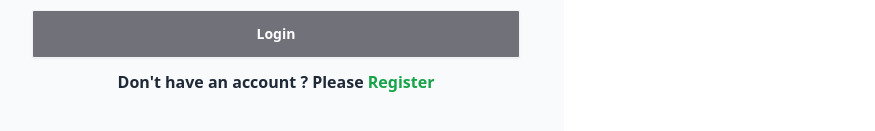
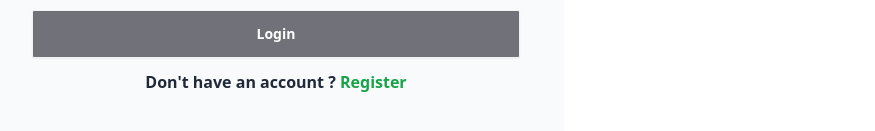
Before and after one commit to rifu28/dragon-auth, a React (Vite) app: page /login in a window 1280 px wide. Shown: the part 415-546 px from the top of the page, without its empty margins (364-1239 px from the left). Built offline with nearby package versions, Linux system fonts and the light colour scheme; no server answers.

Commit message:
solved all

```diff
--- a/src/Login.jsx
+++ b/src/Login.jsx
@@ -59,7 +59,7 @@ const Login = () => {
               Login
             </button>
             <h2 className="font-semibold mt-3 text-center">
-              Don't have an account ? Please
+              Don't have an account ?
               <Link to="/register">
                 <span className="text-green-600"> Register</span>
               </Link>
```
